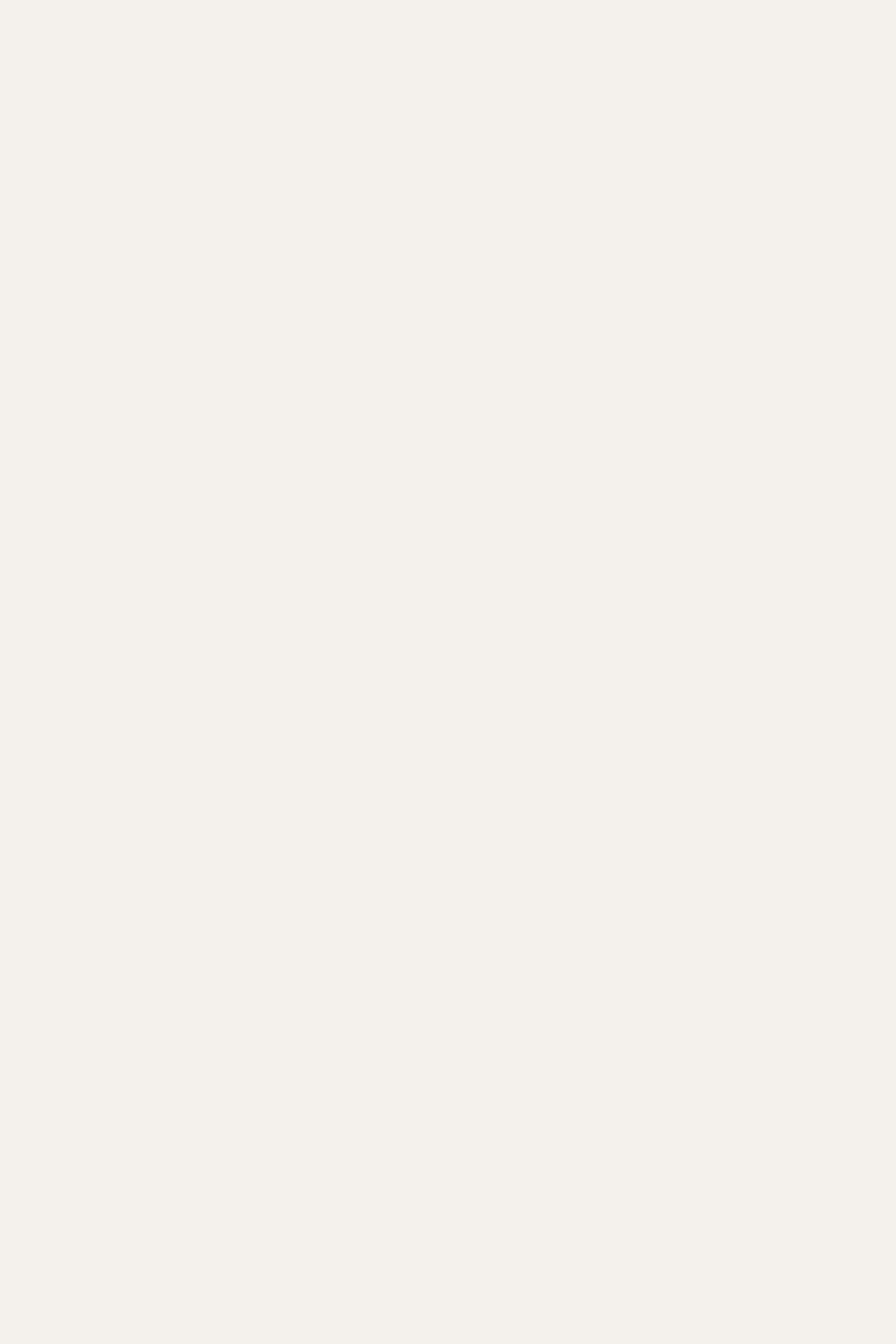
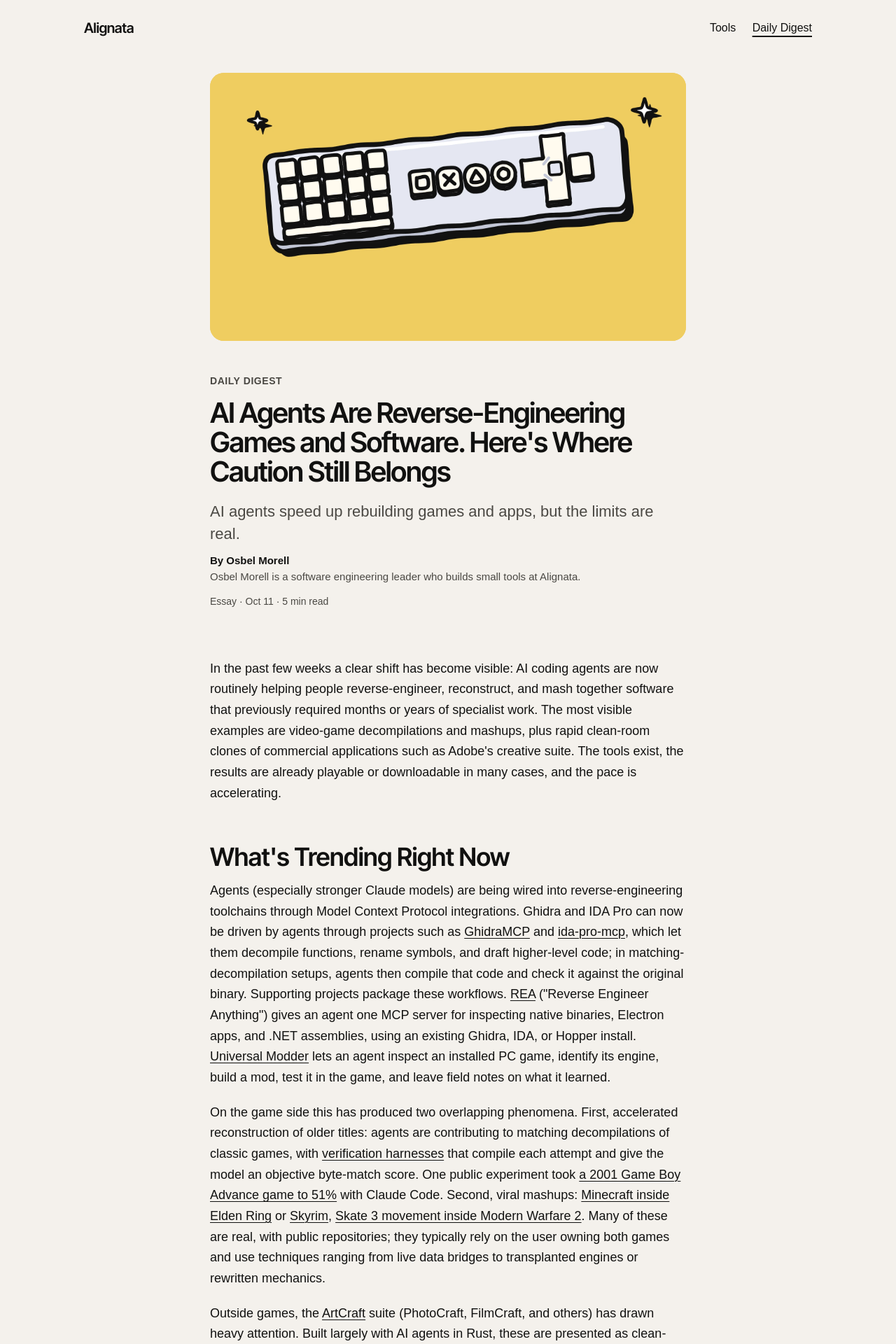
Before and after one commit to osbelmorell/alignata, a Next.js app: page /daily-digest/ai-agents-reverse-engineering-games-software in a window 1280 px wide. Before the commit this address had no page. Shown: the top 1920 px of the page at 70% size. Before the commit the page ends 800 px from the top, so only its background shows below. Built offline with nearby package versions, Linux system fonts and the light colour scheme; a web font is replaced by a local one.

Commit message:
Daily Digest: reverse-engineering essay (post-entry)

```diff
--- a/content/posts.ts
+++ b/content/posts.ts
@@ -837,6 +837,39 @@ export const posts: Post[] = [
       "Bottom line: the cannibalization is real, but it's Google eating its own ecosystem rather than being replaced by outside competitors.",
     ],
   },
+  {
+    slug: "ai-agents-reverse-engineering-games-software",
+    title: "AI Agents Are Reverse-Engineering Games and Software. Here's Where Caution Still Belongs",
+    dek: "AI agents speed up rebuilding games and apps, but the limits are real.",
+    cardDek: "AI agents speed up rebuilding games and apps, but the limits are real.",
+    date: "2026-10-11",
+    tag: "Essay",
+    kind: "essay",
+    hero: {
+      src: "/art/digest/ai-agents-reverse-engineering-games-software-sticker.webp",
+      alt: "A keyboard whose keys turn into game controller buttons and a d-pad from left to right.",
+      pad: "#F0CD5F",
+    },
+    paragraphs: [
+      "In the past few weeks a clear shift has become visible: AI coding agents are now routinely helping people reverse-engineer, reconstruct, and mash together software that previously required months or years of specialist work. The most visible examples are video-game decompilations and mashups, plus rapid clean-room clones of commercial applications such as Adobe's creative suite. The tools exist, the results are already playable or downloadable in many cases, and the pace is accelerating.",
+      "## What's Trending Right Now",
+      "Agents (especially stronger Claude models) are being wired into reverse-engineering toolchains through Model Context Protocol integrations. Ghidra and IDA Pro can now be driven by agents through projects such as [GhidraMCP](https://github.com/LaurieWired/GhidraMCP) and [ida-pro-mcp](https://github.com/mrexodia/ida-pro-mcp), which let them decompile functions, rename symbols, and draft higher-level code; in matching-decompilation setups, agents then compile that code and check it against the original binary. Supporting projects package these workflows. [REA](https://github.com/morluto/rea) (\"Reverse Engineer Anything\") gives an agent one MCP server for inspecting native binaries, Electron apps, and .NET assemblies, using an existing Ghidra, IDA, or Hopper install. [Universal Modder](https://github.com/rehan-remade/universal-modder) lets an agent inspect an installed PC game, identify its engine, build a mod, test it in the game, and leave field notes on what it learned.",
+      "On the game side this has produced two overlapping phenomena. First, accelerated reconstruction of older titles: agents are contributing to matching decompilations of classic games, with [verification harnesses](https://github.com/Muhtasham/decomp-goal-harness) that compile each attempt and give the model an objective byte-match score. One public experiment took [a 2001 Game Boy Advance game to 51%](https://gambiconf.substack.com/p/starting-a-decompilation-project) with Claude Code. Second, viral mashups: [Minecraft inside Elden Ring](https://github.com/justbustin/minecraft-crossover-bridge) or [Skyrim](https://heldgames.com/guides/skycraft-minecraft-inside-skyrim), [Skate 3 movement inside Modern Warfare 2](https://github.com/chasmlol/2010-rust-rewrite-mashup). Many of these are real, with public repositories; they typically rely on the user owning both games and use techniques ranging from live data bridges to transplanted engines or rewritten mechanics.",
+      "Outside games, the [ArtCraft](https://getartcraft.com) suite (PhotoCraft, FilmCraft, and others) has drawn heavy attention. Built largely with AI agents in Rust, these are presented as clean-room reimplementations that observe public file formats and visible behavior rather than decompiling Adobe's binaries. They are still early alpha, incomplete, and buggy, yet they already open layered PSD files and present familiar interfaces, and [PhotoCraft](https://github.com/storytold/photocraft) alone passed 30,000 GitHub stars within about ten days of its repository going up ([coverage](https://www.phoronix.com/news/Photocraft-Filmcraft-AI)).",
+      "## How This Can Be Good",
+      "The positive cases are concrete. Game preservation benefits when old binaries become readable, portable, and fixable source. Bugs that were locked in decades ago can be patched; titles that only ran on obsolete hardware can be brought to modern platforms and higher resolutions without relying solely on emulators. Modding communities gain speed: what used to be months of disassembly can now move in days or weeks, letting people experiment with new mechanics, accessibility options, or creative crossovers that would otherwise never exist.",
+      "For software more broadly, the ability to produce clean-room alternatives lowers the barrier to competition. When a widely used application is locked behind subscriptions, cancellation fees, or platform restrictions, a functional open-source counterpart—even an imperfect one—gives users an exit and forces incumbents to compete on reliability, ecosystem, and actual value rather than pure lock-in. Developers who already own a game or who work from public specifications can prototype faster. Research and security analysis also improve when reverse-engineering tools become more accessible to people who are not full-time specialists.",
+      "In short, the direct impact so far has been more experiments, faster ports and mods, and early open alternatives to closed tools. That is a genuine expansion of what individuals and small teams can build.",
+      "## Where Caution Still Belongs",
+      "None of this erases the hard parts. High-fidelity matching decompilation of complex modern software remains difficult; agents hallucinate logic, struggle with heavy optimization or anti-cheat, and still need human verification and clear success criteria. Many of the flashiest mashup videos are real only in limited form or require the original games installed; some claims outrun the actual code quality. Early clones like the Adobe-style apps look familiar but are not production replacements yet—feature gaps, bugs, and missing professional workflows are openly acknowledged.",
+      "Legal and practical risks are real. Reverse engineering occupies a gray area that depends on jurisdiction, purpose, and method. Clean-room observation from public specs is more defensible than decompiling proprietary binaries and redistributing the resulting code or assets. End-user license agreements frequently prohibit reverse engineering. Trade-dress or other claims can arise even when source is not copied. Publishing a polished clone or a mashup that ships copyrighted assets can draw enforcement regardless of how the code was produced. Security-wise, easier reverse engineering of binaries can help defenders analyze malware, but it can also lower the cost of finding vulnerabilities or cloning protected systems.",
+      "Quality and sustainability matter too. Rapidly generated code still needs testing, maintenance, and clear ownership. A project that \"one-shots\" an interface in a weekend may still take months or years of careful work to reach reliable parity. Anti-cheat systems, online services, and platform policies will continue to constrain what can be freely modified or redistributed.",
+      "## Direct Impact and the Path Forward",
+      "The immediate effect is that the cost of understanding and partially recreating closed software has fallen. Preservationists and modders are shipping more ports and experiments. Users frustrated with subscription models are seeing early open alternatives. Studios and software companies now face faster external scrutiny of their binaries and a lower barrier for competitors who choose clean-room routes.",
+      "That is mostly positive if the work stays focused on ownership of the original software, public specifications, legitimate research, preservation, and interoperable alternatives. It becomes riskier when it slides into wholesale redistribution of copyrighted material, untested code presented as finished products, or attempts to bypass protections that exist for security or licensing reasons.",
+      "The trend is real, useful, and still early. The same agents that accelerate a clean port of an old game or a free image editor can also produce incomplete or legally exposed results. Treating the output as a strong starting point rather than a finished replacement, verifying against original behavior, and respecting the line between clean-room reimplementation and unauthorized copying keeps the upside while limiting the downside. The capability is here; how people choose to use it will determine whether the net result is more accessible software and richer games, or a mess of incomplete clones and legal fights.",
+    ],
+  },
 ];
 
 export function getPost(slug: string): Post | undefined {
```
